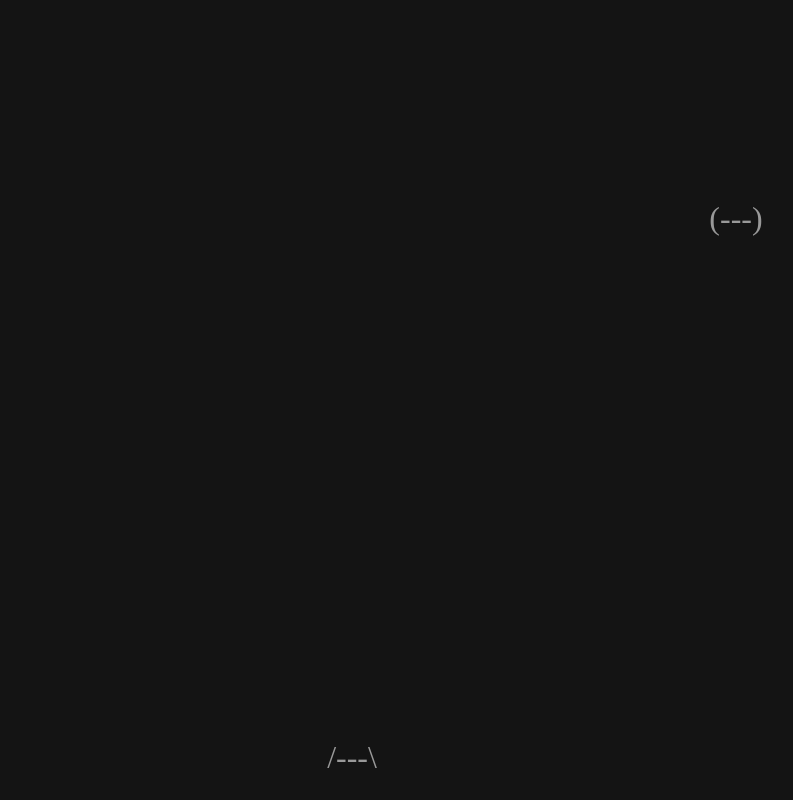
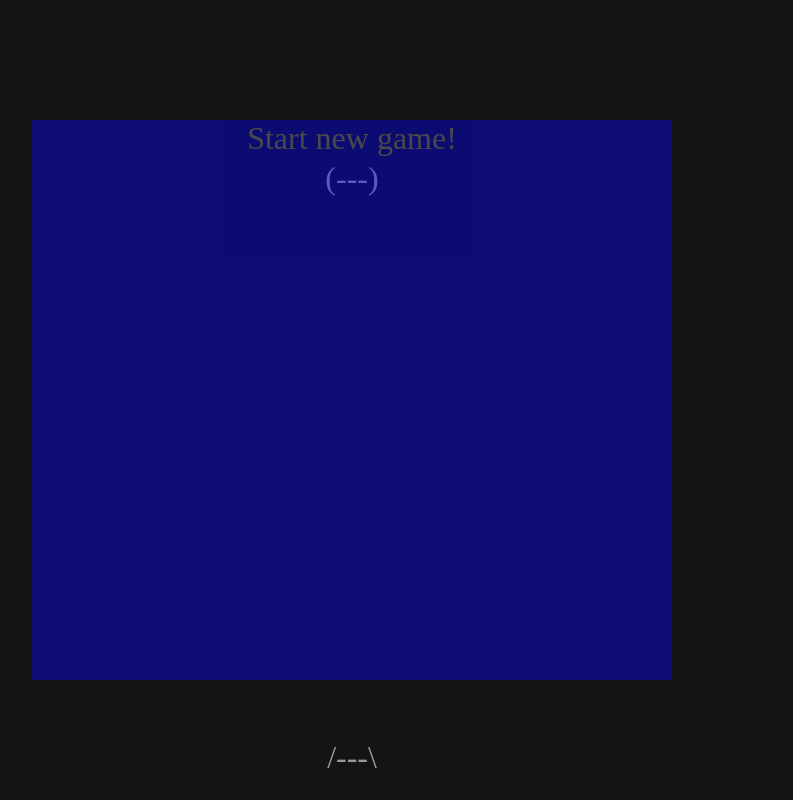
Before and after one commit to elShailee/the-weird-game, a React (Create React App) app in the folder front/: page / in a window 1280 px wide. Shown: the whole page, without its empty margins (288-1081 px from the left). Built offline with nearby package versions, Linux system fonts and the light colour scheme.

Commit message:
working game start and end events

```diff
--- a/front/src/Screens/SpaceInvadersScreen/Aliens.jsx
+++ b/front/src/Screens/SpaceInvadersScreen/Aliens.jsx
@@ -22,7 +22,7 @@ const getAliensPosition = level => {
 	});
 };
 
-export const Aliens = ({ tick, bulletsPosArray, level, skipLevel }) => {
+export const Aliens = ({ tick, bulletsPosArray, level, skipLevel, scoreRef, handleGameEnd }) => {
 	const aliensPositions = useMemo(() => getAliensPosition(level), [level]);
 	const directionRef = useRef('left');
 
@@ -40,6 +40,7 @@ export const Aliens = ({ tick, bulletsPosArray, level, skipLevel }) => {
 					) {
 						alien.health--;
 						bulletsPosArray.splice(bulletIndex, 1);
+						scoreRef.current++;
 					}
 				});
 
@@ -61,7 +62,9 @@ export const Aliens = ({ tick, bulletsPosArray, level, skipLevel }) => {
 			aliensPositions.forEach(row =>
 				row.forEach(alien => {
 					alien.y -= level.aliensSpeed.y;
-					if (alien.y <= -9) console.log('lost');
+					if (alien.y <= -9) {
+						handleGameEnd();
+					}
 				}),
 			);
 		}
@@ -69,7 +72,7 @@ export const Aliens = ({ tick, bulletsPosArray, level, skipLevel }) => {
 		if (isLevelDefeated) {
 			skipLevel();
 		}
-	}, [tick, bulletsPosArray, aliensPositions, level, skipLevel]);
+	}, [tick, bulletsPosArray, aliensPositions, level, skipLevel, scoreRef, handleGameEnd]);
 
 	const renderAliens = useMemo(
 		() => {
--- /dev/null
+++ b/front/src/Screens/SpaceInvadersScreen/GameStartModal.jsx
@@ -0,0 +1,16 @@
+import React from 'react';
+
+export const GameStartModal = ({ score, startGame }) => {
+	const style = {
+		width: '50%',
+		height: '70vh',
+		backgroundColor: 'blue',
+		opacity: 0.4,
+	};
+
+	return (
+		<div style={style}>
+			<div onClick={startGame}>{score === 0 ? 'Start new game!' : 'Try again!'}</div>
+		</div>
+	);
+};
--- a/front/src/Screens/SpaceInvadersScreen/SpaceInvadersScreen.jsx
+++ b/front/src/Screens/SpaceInvadersScreen/SpaceInvadersScreen.jsx
@@ -1,6 +1,7 @@
 import React, { useRef, useEffect, useState, useMemo } from 'react';
 import { Aliens } from './Aliens';
 import { consts } from './consts';
+import { GameStartModal } from './GameStartModal';
 import { getLevelByNum } from './levels';
 import { Ship } from './Ship';
 import { AmmoBar, Bullet, LevelNumDisplay, ScreenContainer } from './styles';
@@ -9,22 +10,39 @@ import { useGameLoop } from './useGameLoop';
 
 export const SpaceInvadersScreen = () => {
 	const focusRef = useRef();
+	const scoreRef = useRef(0);
 	const startingLevel = useMemo(() => getLevelByNum(consts.startingLevel), []);
 	const [levelState, setLevelState] = useState(startingLevel);
-	const [isSwitchingLevels, setIsSwitchingLevels] = useState(true);
+	const [isSwitchingLevels, setIsSwitchingLevels] = useState(false);
 	const gameLoop = useGameLoop(levelState.gameLoopInterval);
 	const bullets = useBullets({ tick: gameLoop.tick, level: levelState });
 
 	const skipLevel = () => {
-		setLevelState(getLevelByNum(levelState.levelNum + 1));
-		setIsSwitchingLevels(true);
-		setTimeout(() => setIsSwitchingLevels(false), consts.levelSwitchDelay);
+		const nextLevel = getLevelByNum(levelState.levelNum + 1);
+		if (nextLevel !== null) {
+			setLevelState(nextLevel);
+			setIsSwitchingLevels(true);
+			setTimeout(() => setIsSwitchingLevels(false), consts.levelSwitchDelay);
+		} else {
+			setTimeout(handleGameEnd, 500);
+		}
 	};
 
 	useEffect(() => {
 		focusRef.current.focus();
 		setTimeout(() => setIsSwitchingLevels(false), consts.levelSwitchDelay);
 	}, []);
+
+	const startNewGame = () => {
+		scoreRef.current = 0;
+		gameLoop.start();
+		setLevelState(startingLevel);
+		setIsSwitchingLevels(true);
+		setTimeout(() => setIsSwitchingLevels(false), consts.levelSwitchDelay);
+	};
+	const handleGameEnd = () => {
+		gameLoop.pause();
+	};
 
 	const renderBullets = bullets.bulletsPosArray.map((position, index) => {
 		return (
@@ -45,9 +63,20 @@ export const SpaceInvadersScreen = () => {
 				bulletsPosArray={bullets.bulletsPosArray}
 				level={levelState}
 				skipLevel={skipLevel}
+				scoreRef={scoreRef}
+				handleGameEnd={handleGameEnd}
 			/>
 
+			{/* {isSwitchingLevels && ( */}
 			<LevelNumDisplay isShown={isSwitchingLevels}>Level {levelState.levelNum}</LevelNumDisplay>
+			{/* )} */}
+			{!gameLoop.isRunning && (
+				<GameStartModal
+					isShown={!gameLoop.isRunning}
+					score={scoreRef.current}
+					startGame={startNewGame}
+				/>
+			)}
 		</ScreenContainer>
 	);
 };
--- a/front/src/Screens/SpaceInvadersScreen/levels.js
+++ b/front/src/Screens/SpaceInvadersScreen/levels.js
@@ -113,6 +113,7 @@ const levelsScalings = {
 };
 
 export const getLevelByNum = levelNum => {
+	if (!levelsScalings.levelNum[levelNum]) return null;
 	const levelObject = {};
 	Object.entries(levelsScalings).forEach(entrie => {
 		const attribute = entrie[0];
--- a/front/src/Screens/SpaceInvadersScreen/useGameLoop.js
+++ b/front/src/Screens/SpaceInvadersScreen/useGameLoop.js
@@ -2,16 +2,28 @@ import { useEffect, useState } from 'react';
 
 export const useGameLoop = interval => {
 	const [tick, setTick] = useState(0);
+	const [isRunning, setIsRunning] = useState(false);
 
 	useEffect(() => {
-		const gameLoop = setInterval(() => {
-			setTick(tick + 1);
-		}, interval);
+		let gameLoop;
+		if (isRunning) {
+			gameLoop = setInterval(() => {
+				setTick(tick + 1);
+			}, interval);
+		}
 
 		return () => {
 			clearInterval(gameLoop);
 		};
-	}, [tick, interval]);
+	}, [tick, interval, isRunning]);
 
-	return { tick };
+	const start = () => {
+		setIsRunning(true);
+	};
+
+	const pause = () => {
+		setIsRunning(false);
+	};
+
+	return { tick, start, pause, isRunning };
 };
```
